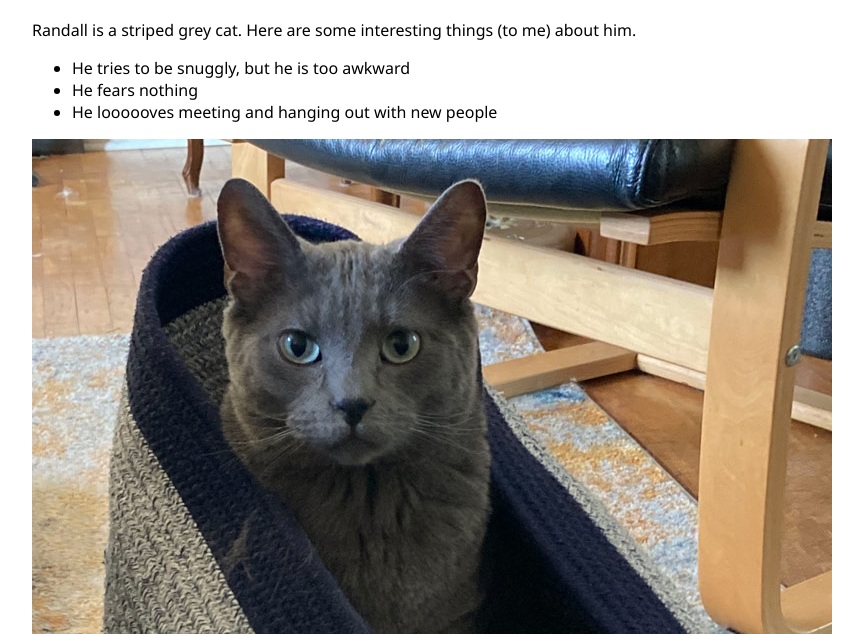
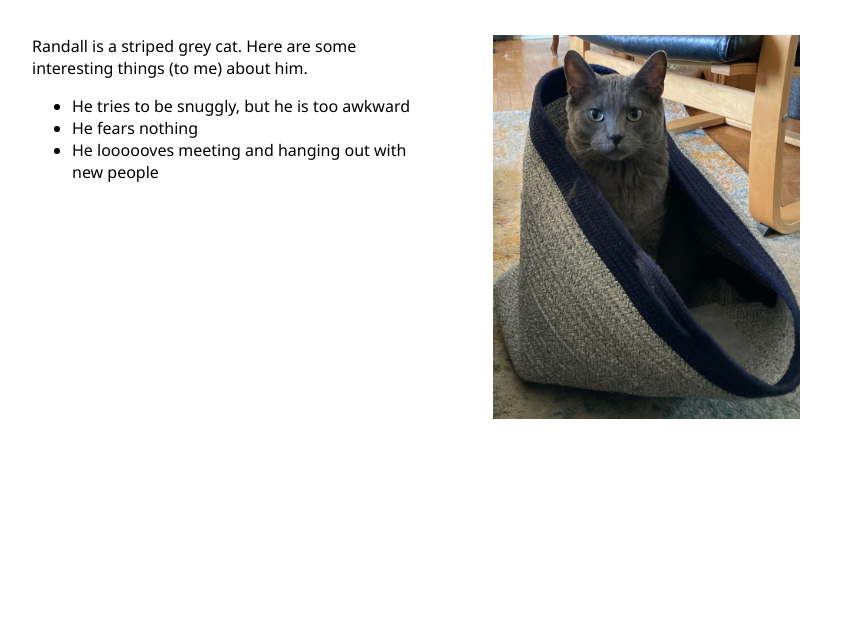
Before and after one commit to DanielHansen-IMD/class7demo, an Eleventy site: page _src/randall.md in a window 1280 px wide. Shown: the part 166-800 px from the top of the page, without its empty margins (224-1087 px from the left). Built offline with nearby package versions, Linux system fonts and the light colour scheme; Eleventy itself is replaced by a stand-in of ours; files that its build step writes are made by us from their sources.

Commit message:
adding images etc.

```diff
--- a/_src/_includes/layout.njk
+++ b/_src/_includes/layout.njk
@@ -10,8 +10,16 @@
     <header>
         {% include 'nav.html' %}
     </header>
-    <h1>{{ title }}</h1>
-    <main>
+    {% if pageType == 'home' %}
+        <div class="hero">
+            <h1>{{ title }}</h1>
+        </div>
+        <main>
+    {% else %}
+        <main>
+        <h1>{{ title }}</h1>
+    {% endif %}
+
         {{ content | safe }}
     </main>
 </html>
--- a/_src/randall.md
+++ b/_src/randall.md
@@ -2,6 +2,9 @@
 layout: layout.njk
 title: Randall
 ---
+
+<div class="row">
+<div class="cat-info">
 
 Randall is a striped grey cat. Here are some interesting things (to me) about him.
 
@@ -9,4 +12,10 @@ Randall is a striped grey cat. Here are some interesting things (to me) about hi
 - He fears nothing
 - He loooooves meeting and hanging out with new people
 
-![grey cat sitting in laundry basket](/images/randall.jpg)
+</div>
+<div class="cat-image">
+
+![a grey cat sitting in a laundry basket](/images/randall.jpg)
+
+</div>
+</div>
--- a/_src/style.css
+++ b/_src/style.css
@@ -8,3 +8,18 @@ nav ul {
     gap: 1.5em;
     padding: 0;
 }
+.row {
+    display: flex;
+    justify-content: space-between;
+}
+.cat-info {
+    flex-basis: 50%;
+    flex-shrink: 0;
+}
+.cat-image {
+    flex-basis: 40%;
+    flex-shrink: 0;
+    img {
+        max-width: 100%;
+    }
+}
```
Also changed, not shown: _src/index.md (+5 -0 lines), _src/moose.md (+1 -1 lines), .eleventy.js, 4 other files.
